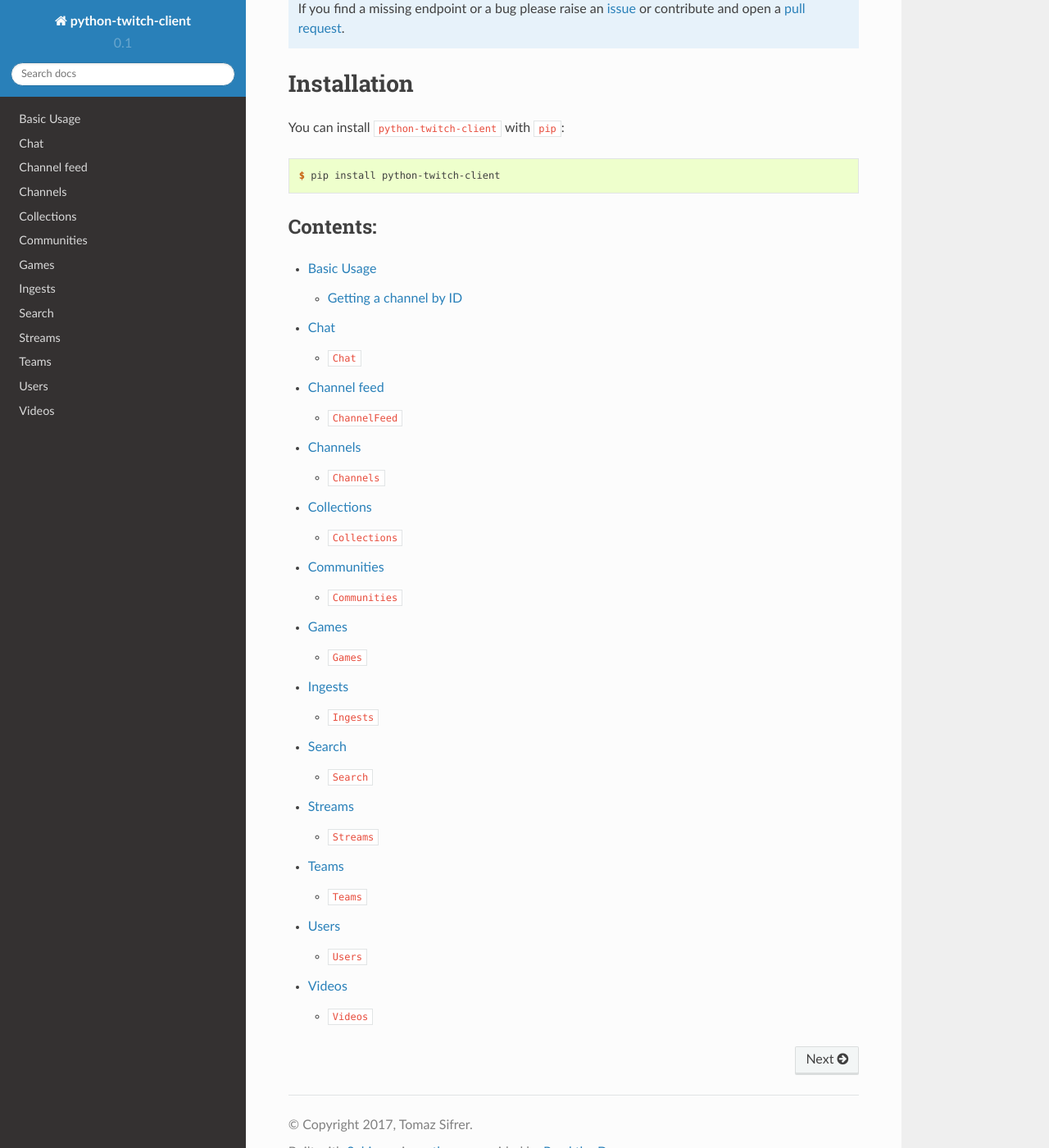
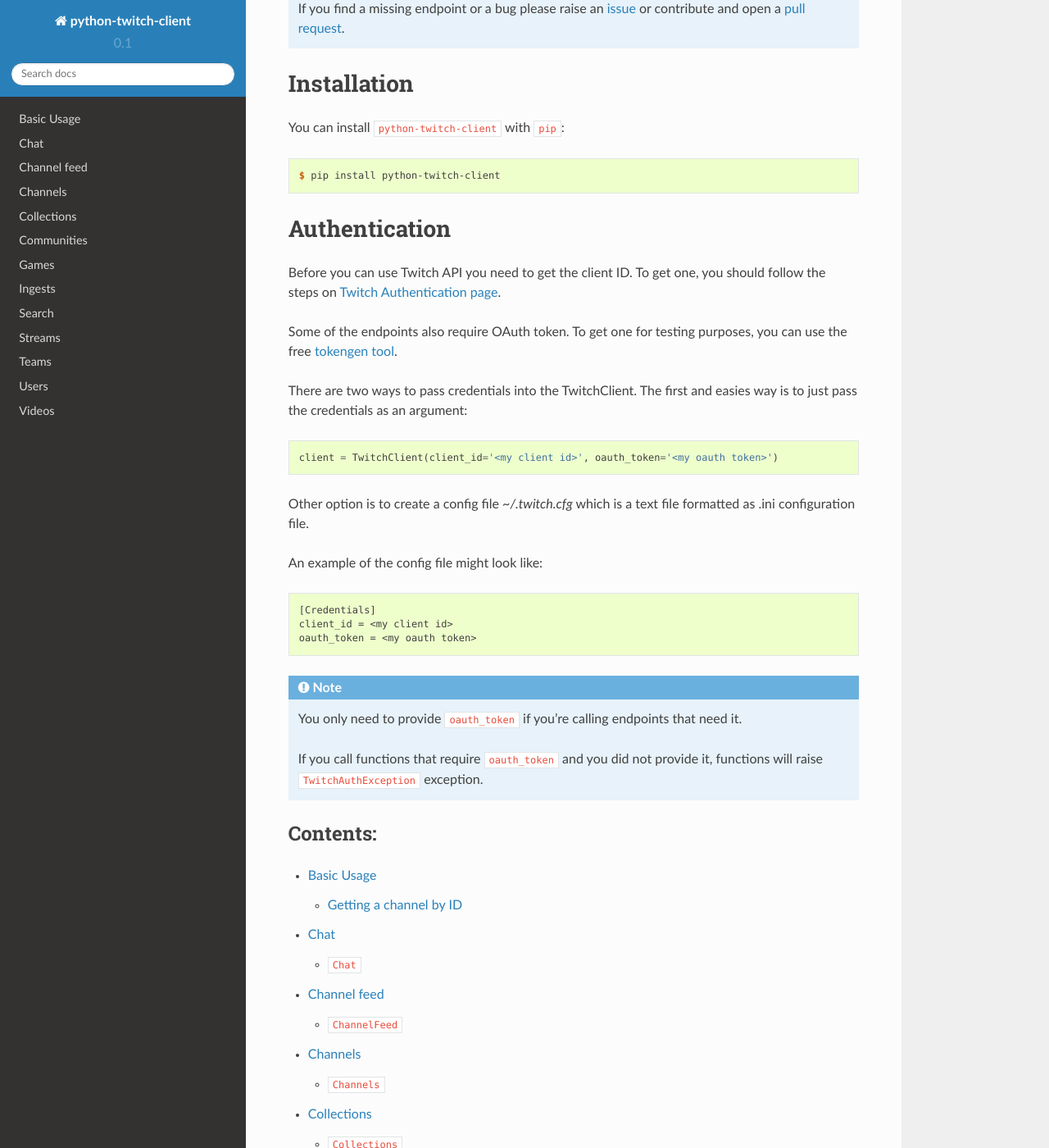
Before and after one commit to tsifrer/python-twitch-client, a Sphinx documentation site: the page built from docs/index.rst, in a window 1280 px wide and 1400 px high, scrolled down 405 px. Shown: the whole window at 82% size. Built offline with Sphinx 7.4.7 and the Read the Docs theme 2.0.0, drawn with Linux system fonts in a browser that asks for light colours.

Commit message:
Added support for config file

```diff
--- a/docs/index.rst
+++ b/docs/index.rst
@@ -13,6 +13,7 @@
     If you find a missing endpoint or a bug please raise an issue_ or contribute and open a
     `pull request`_.
 
+
 Installation
 ============
 
@@ -21,6 +22,40 @@
 .. code-block:: console
 
     $ pip install python-twitch-client
+
+
+Authentication
+==============
+
+Before you can use Twitch API you need to get the client ID. To get one, you should follow the
+steps on `Twitch Authentication page`_.
+
+Some of the endpoints also require OAuth token. To get one for testing purposes, you can use the
+free `tokengen tool`_.
+
+There are two ways to pass credentials into the TwitchClient. The first and easies way is to
+just pass the credentials as an argument:
+
+.. code-block:: python
+
+    client = TwitchClient(client_id='<my client id>', oauth_token='<my oauth token>')
+
+Other option is to create a config file `~/.twitch.cfg` which is a text file formatted as .ini
+configuration file.
+
+An example of the config file might look like:
+
+.. code-block:: none
+
+    [Credentials]
+    client_id = <my client id>
+    oauth_token = <my oauth token>
+
+.. note::
+    You only need to provide ``oauth_token`` if you're calling endpoints that need it.
+
+    If you call functions that require ``oauth_token`` and you did not provide it, functions will
+    raise ``TwitchAuthException`` exception.
 
 
 Contents:
@@ -44,6 +79,7 @@
    api/videos
 
 
-
 .. _issue: https://github.com/tsifrer/python-twitch-client/issues
 .. _`pull request`: https://github.com/tsifrer/python-twitch-client/pulls
+.. _`tokengen tool`: https://twitchapps.com/tokengen/
+.. _`Twitch Authentication page`: https://dev.twitch.tv/docs/v5/guides/authentication/
--- a/requirements.txt
+++ b/requirements.txt
@@ -1,2 +1,2 @@
-requests==2.13.0
+requests==2.18.1
 six==1.10.0
--- a/setup.cfg
+++ b/setup.cfg
@@ -3,5 +3,6 @@
 
 [flake8]
 max-line-length = 100
+select = E,W,F,N,I,C
+exclude = docs/
 application-import-names = twitch
-exclude = docs/
```
Also changed, not shown: CHANGELOG.md (+2 -0 lines), 3 other files.
